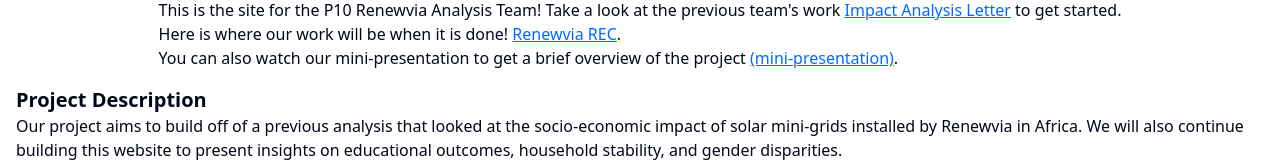
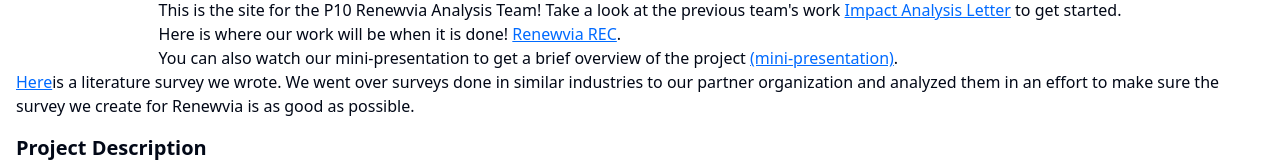
Before and after one commit to jeremy3298/CS-6150-P10-Website, a Next.js app: page / in a window 1280 px wide. Shown: the part 130-296 px from the top of the page. Built offline with nearby package versions, Linux system fonts and the light colour scheme; no server answers.

Commit message:
Update page.tsx

```diff
--- a/src/app/page.tsx
+++ b/src/app/page.tsx
@@ -36,6 +36,19 @@ export default function Home() {
         .
       </p>
 
+      <p>
+        <a
+          className="text-link"
+          href="https://gtvault.sharepoint.com/:w:/s/2025-p10/Eehs_QsnFpBJv1TMXQcYGh0BSLkdpoOaQGQ21-2TuWISsg?e=F4m6Ix"
+          target="_blank"
+          rel="noopener noreferrer"
+        >
+          Here
+        </a>
+        is a literature survey we wrote. We went over surveys done in similar industries to our partner organization
+        and analyzed them in an effort to make sure the survey we create for Renewvia is as good as possible.
+      </p>
+
       <div className="mt-4 text-left">
         <h2 className="text-xl font-bold">Project Description</h2>
         <p>
```
